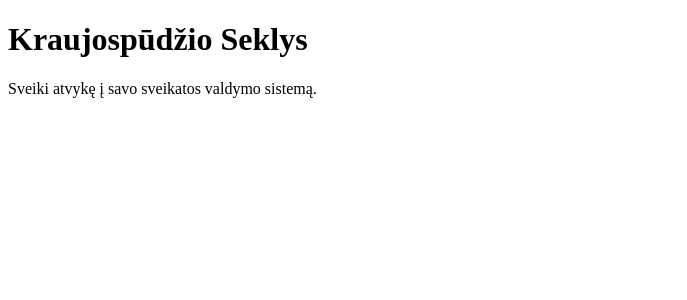
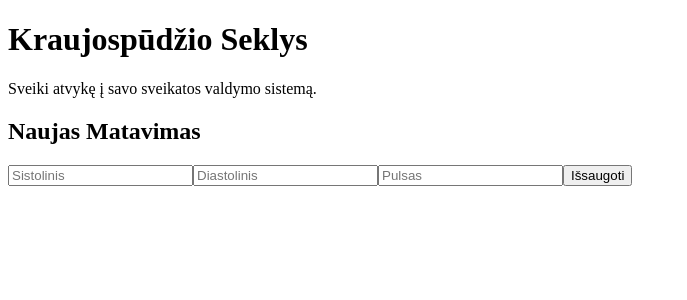
Before and after one commit to Jurgutis666/mano-spaudimas, a React (Vite) app: page / in a window 1280 px wide. Shown: the top 300 px of the page, without its empty margins (0-687 px from the left). Built offline with nearby package versions, Linux system fonts and the light colour scheme.

Commit message:
Connected form to app state

```diff
--- a/src/App.jsx
+++ b/src/App.jsx
@@ -1,11 +1,18 @@
+import MeasurementForm from "./components/MeasurementForm";
 import "./index.css";
+import { useState } from "react";
 
 function App() {
+  const [records, setRecords] = useState([]);
+
+  function addRecord(record) {
+    setRecords([...records, record]);
+  }
   return (
     <div className="app-container">
       <h1>Kraujospūdžio Seklys</h1>
       <p>Sveiki atvykę į savo sveikatos valdymo sistemą.</p>
-
+      <MeasurementForm onAdd={addRecord} />
       {/* Čia vėliau atsiras mūsų komponentai */}
     </div>
   );
--- /dev/null
+++ b/src/components/MeasurementForm.jsx
@@ -0,0 +1,56 @@
+import { useState } from "react";
+
+function MeasurementForm({ onAdd }) {
+  // cia bus useState atmintis
+  const [systolic, setSystolic] = useState("");
+  const [diastolic, setDiastolic] = useState("");
+  const [pulse, setPulse] = useState("");
+
+  // 2. Čia bus "handleSubmit" (veiksmas paspaudus mygtuką)
+
+  function handleSubmit(e) {
+    e.preventDefault();
+    const newRecord = {
+      systolic,
+      diastolic,
+      pulse,
+    };
+    console.log(newRecord);
+    onAdd(newRecord);
+
+    setSystolic("");
+    setDiastolic("");
+    setPulse("");
+  }
+
+  return (
+    // 3. Čia bus tavo HTML (forma, laukeliai, mygtukas)
+    <form onSubmit={handleSubmit}>
+      <h2>Naujas Matavimas</h2>
+
+      <input
+        type="number"
+        placeholder="Sistolinis"
+        value={systolic}
+        onChange={(e) => setSystolic(e.target.value)}
+      />
+
+      <input
+        type="number"
+        placeholder="Diastolinis"
+        value={diastolic}
+        onChange={(e) => setDiastolic(e.target.value)}
+      />
+
+      <input
+        type="number"
+        placeholder="Pulsas"
+        value={pulse}
+        onChange={(e) => setPulse(e.target.value)}
+      />
+      <button type="submit">Išsaugoti</button>
+    </form>
+  );
+}
+
+export default MeasurementForm;
```
